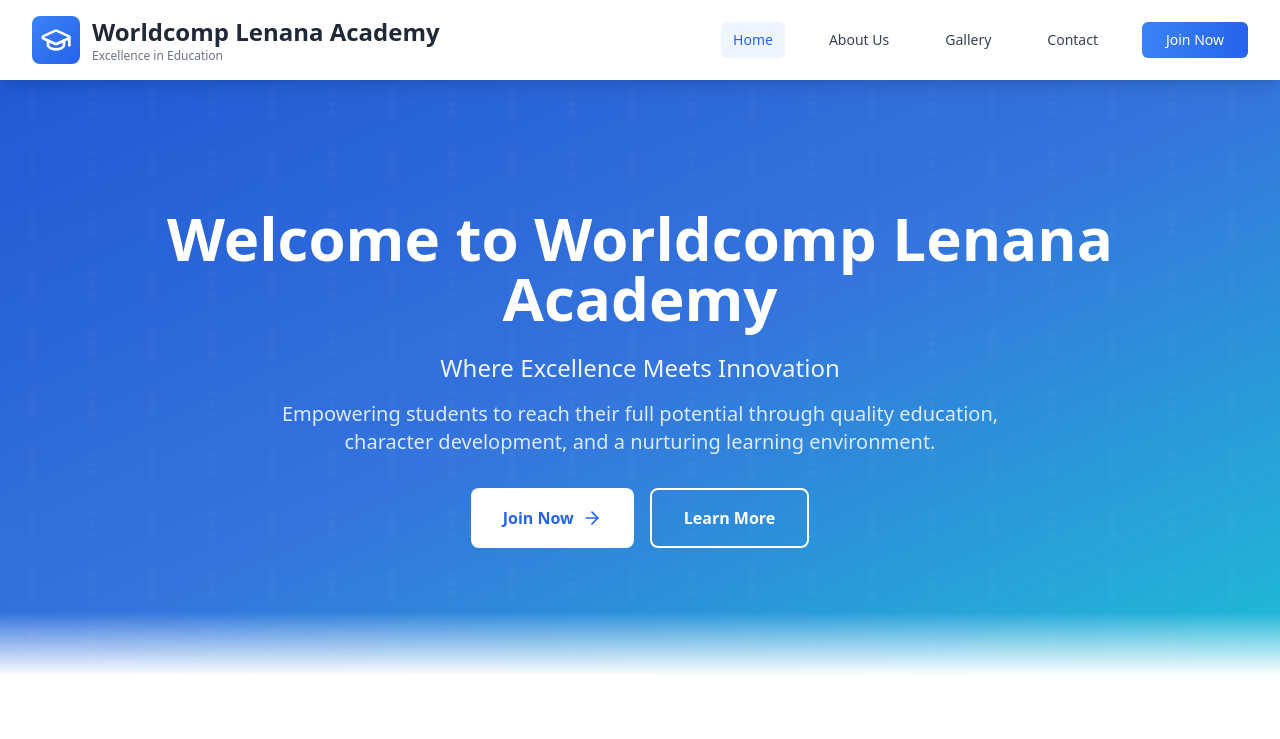
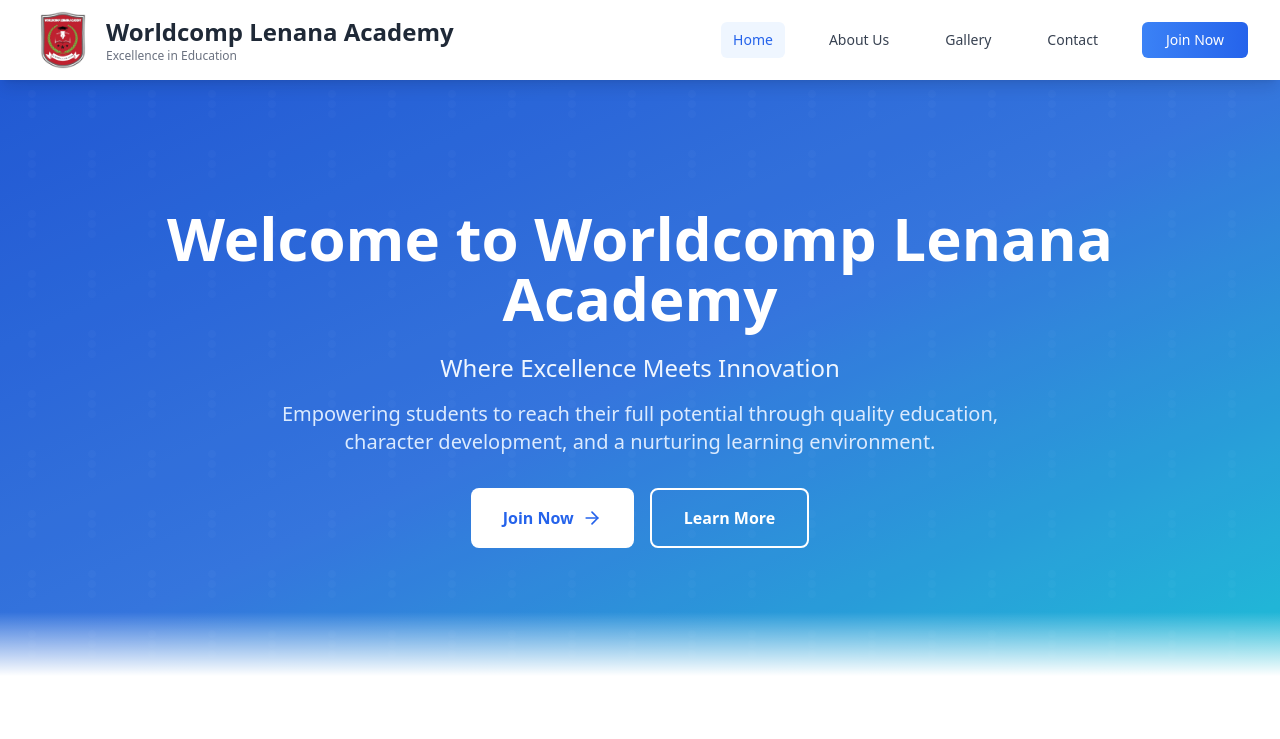
Before and after one commit to amsaul/worldcompSchoolWebsite, a React (Vite) app: page / in a window 1280 px wide. Shown: the top 739 px of the page. Built offline with nearby package versions, Linux system fonts and the light colour scheme.

Commit message:
added schoool logo

```diff
--- a/src/components/Navbar.tsx
+++ b/src/components/Navbar.tsx
@@ -20,8 +20,8 @@ const Navbar = () => {
       <div className="max-w-7xl mx-auto px-4 sm:px-6 lg:px-8">
         <div className="flex justify-between items-center h-20">
           <Link to="/" className="flex items-center space-x-3 group">
-            <div className="bg-gradient-to-br from-blue-500 to-blue-600 p-2 rounded-lg group-hover:scale-110 transition-transform">
-              <GraduationCap className="h-8 w-8 text-white" />
+            <div className=" p-2 rounded-lg group-hover:scale-110 transition-transform">
+              <img src="src\images\logo.png" alt="" width={46}/>
             </div>
             <div>
               <h1 className="text-2xl font-bold text-gray-800">Worldcomp Lenana Academy</h1>
```
Also changed, not shown: src/images/logo.png (added).
